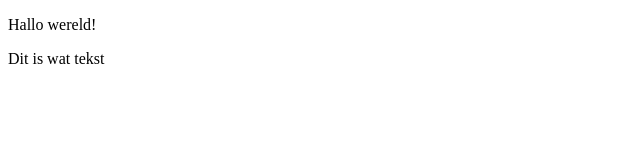
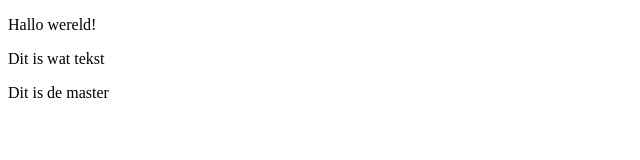
Before and after one commit to rra-am1a-2017/blok1-web-introductieweek-texel, a plain HTML site: page index.html in a window 1280 px wide. Shown: the whole page, without its empty margins (0-640 px from the left). Drawn offline with Linux system fonts and the light colour scheme.

Commit message:
master verandert

```diff
--- a/index.html
+++ b/index.html
@@ -7,5 +7,6 @@
    <body>
       <p>Hallo wereld!</p>
       <p>Dit is wat tekst </p>
+      <p>Dit is de master</p>
    </body>
 </html>
```
